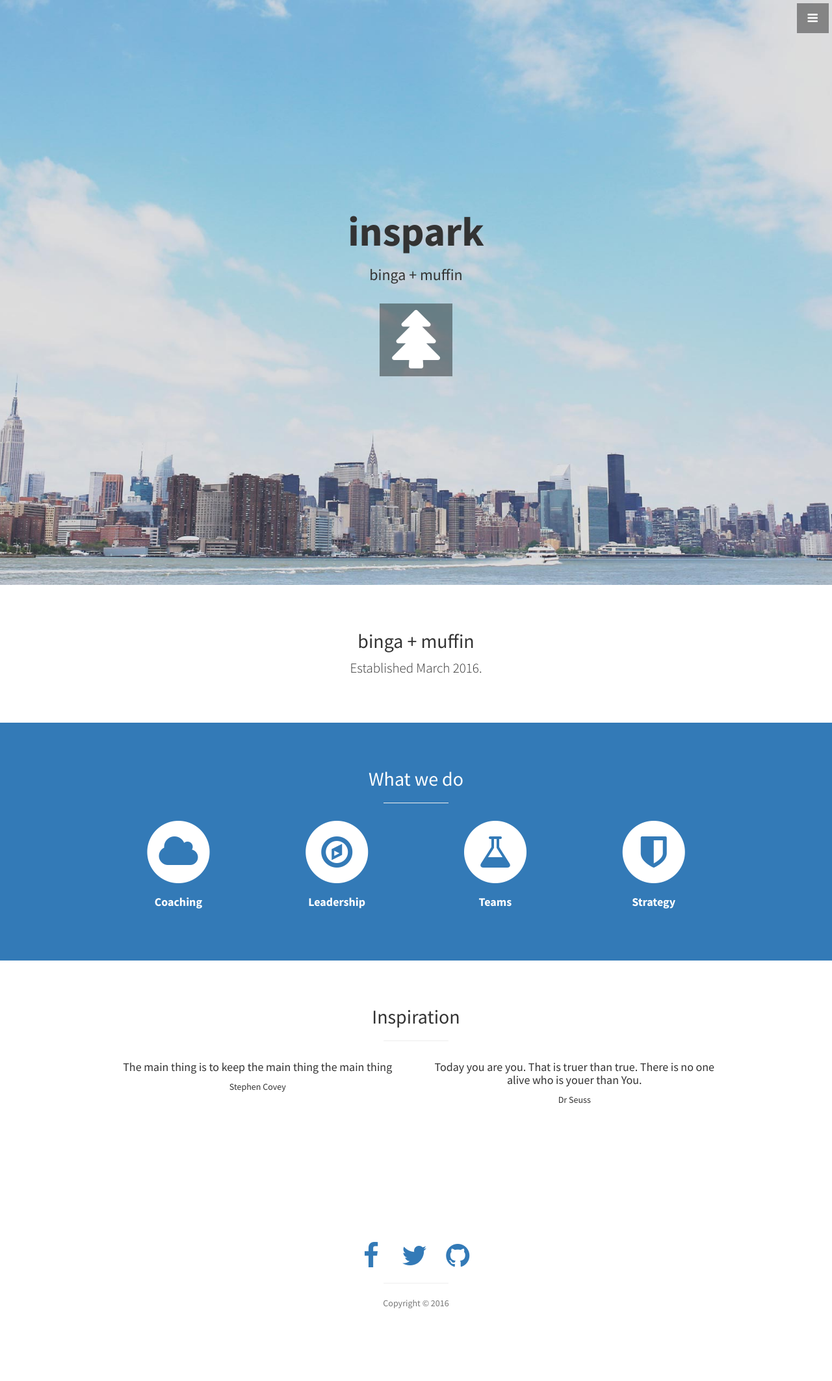
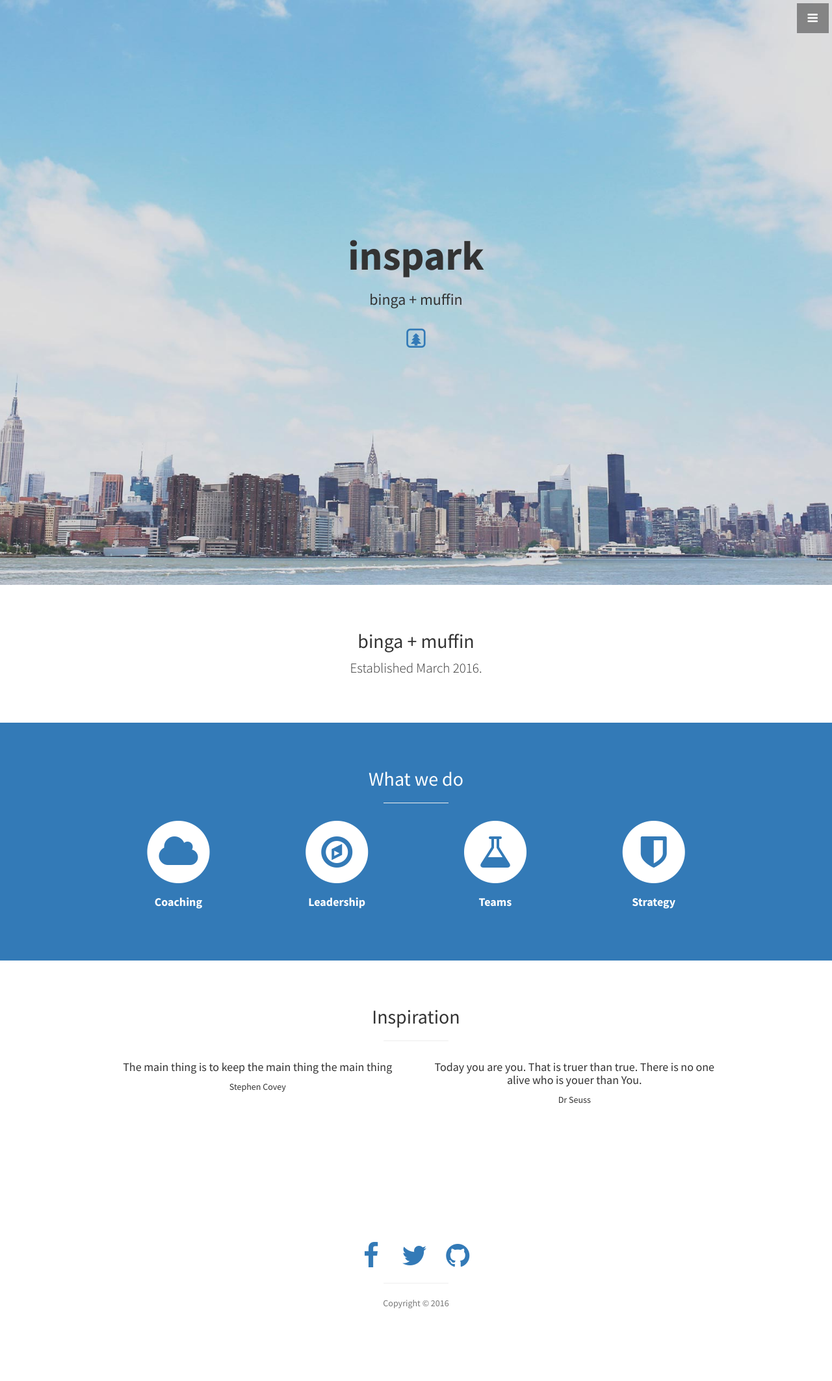
Before and after one commit to jikinluke8/inspark, a Jekyll site: the page built from index.html, in a window 1280 px wide. Shown: the whole page at 65% size. Built offline with Jekyll 4.4.1, drawn with Linux system fonts in a browser that asks for light colours.

Commit message:
Update header.html

```diff
--- a/_includes/header.html
+++ b/_includes/header.html
@@ -4,7 +4,10 @@
     <h3>binga + muffin</h3>
 
     <br>
-    <a href="#about" class="btn btn-dark btn-lg"><i class="fa fa-tree fa-5x"></i></a>
+    <a href="#about"><span class="fa-stack fa-lg">
+  <i class="fa fa-square-o fa-stack-2x"></i>
+  <i class="fa fa-tree fa-stack-1x"></i>
+</span></a>
 
   </div>
 </header>
```
